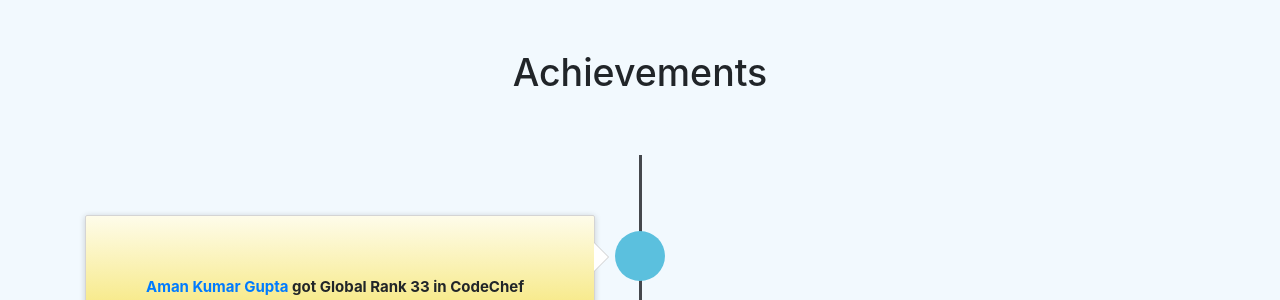
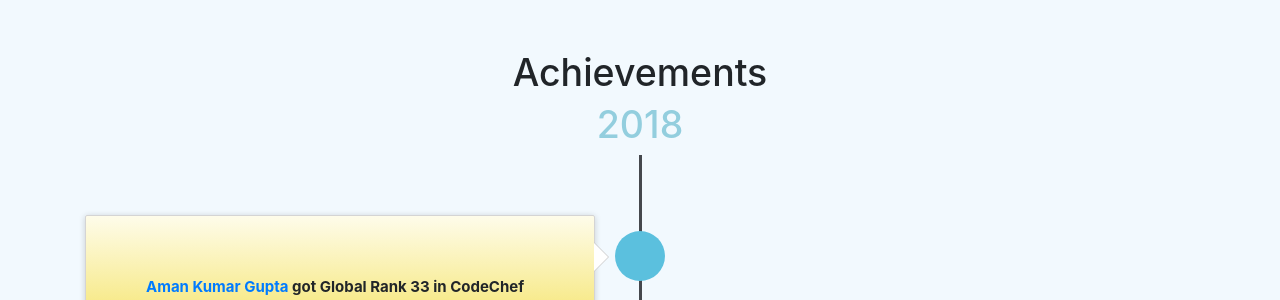
Before and after one commit to p-society/p-society.github.io, a Jekyll site: the page built from index.html, in a window 1280 px wide and 900 px high, scrolled down 2455 px. Shown: the part 150-450 px from the top of the window. Built offline with Jekyll 4.4.1, drawn with Linux system fonts in a browser that asks for light colours; nearby versions of some CDN libraries; emoji names are drawn with the system emoji font.

Commit message:
color fix

```diff
--- a/_includes/achievement.html
+++ b/_includes/achievement.html
@@ -1,5 +1,5 @@
 <div class="text-center">
-  <h1 style="color: #f2f9fe">
+  <h1 style="color: #93cede">
     {{app.title}}
   </h1>
 </div>
```
